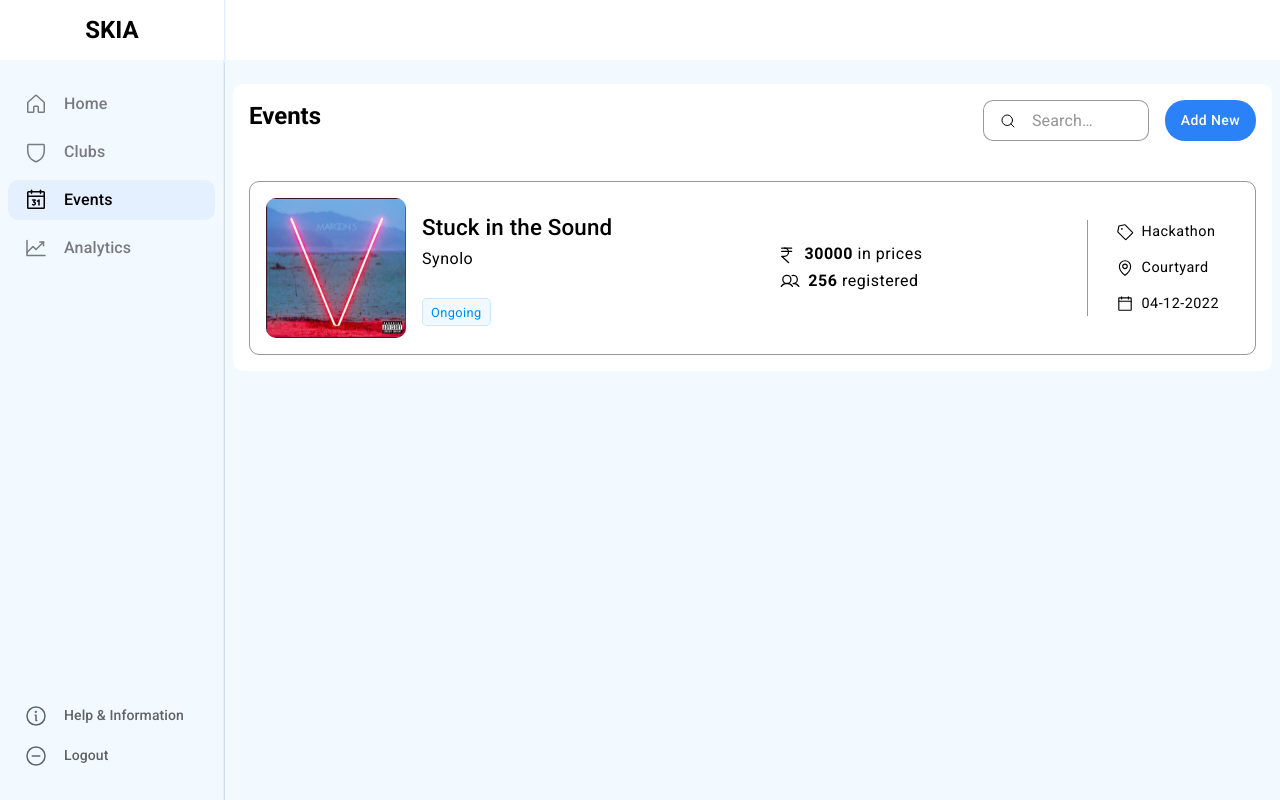
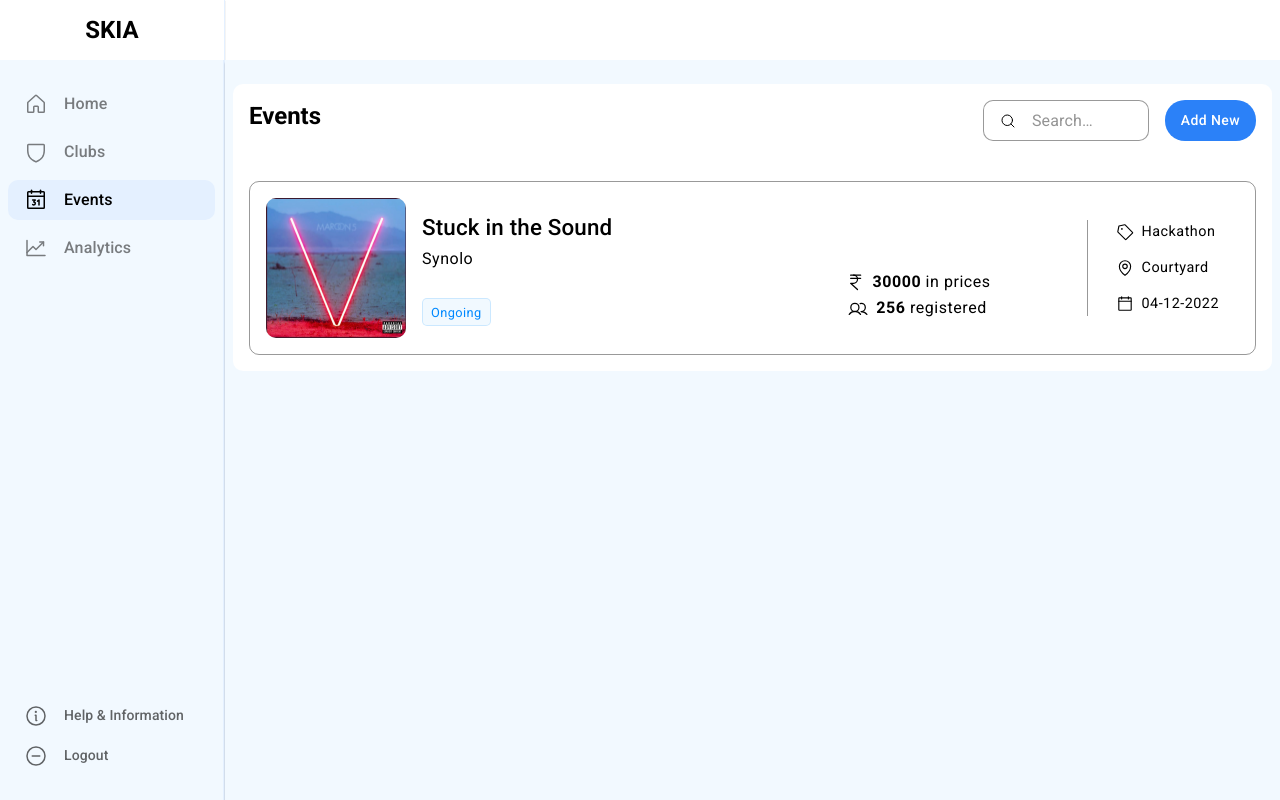
Before and after one commit to Akash4510/skia-verse, a React (Create React App) app: page / in a window 1280 px wide. Built offline with nearby package versions, Linux system fonts and the light colour scheme.

Commit message:
Minor styling modification

```diff
--- a/src/components/EventCard.jsx
+++ b/src/components/EventCard.jsx
@@ -34,6 +34,12 @@ const EventCard = ({
           backgroundColor: '#F2F9FF',
         },
       }}
+    >
+      <Stack
+        direction="row"
+        justifyContent="space-between"
+        spacing={2}
+        flexGrow={1}
       >
         <Stack direction="row" spacing={2}>
           <Box width="140px" borderRadius="10px">
@@ -79,25 +85,35 @@ const EventCard = ({
           </Stack>
         </Stack>
 
+        <Stack alignItems="center" justifyContent="flex-end" py={2}>
           <Stack
+            direction="row"
             alignItems="center"
-        justifyContent="flex-end"
-        py={2}
-        sx={{ mt: '50px' }}
+            spacing={1}
+            sx={{
+              marginRight: '80px',
+            }}
           >
-        <Stack direction="row" alignItems="center" spacing={1}>
             <CurrencyInr size={20} />
             <Typography variant="caption" fontSize="1rem">
               <span style={{ fontWeight: '600' }}>{pricePool}</span> in prices
             </Typography>
           </Stack>
 
-        <Stack direction="row" alignItems="center" spacing={1}>
+          <Stack
+            direction="row"
+            alignItems="center"
+            spacing={1}
+            sx={{
+              marginRight: '80px',
+            }}
+          >
             <Users size={20} />
             <Typography variant="caption" fontSize="1rem">
               <span style={{ fontWeight: '600' }}>{noOfRegistrations}</span>{' '}
               registered
             </Typography>
+          </Stack>
         </Stack>
       </Stack>
 
```
Lines whose indentation alone changed are shown as unchanged.
